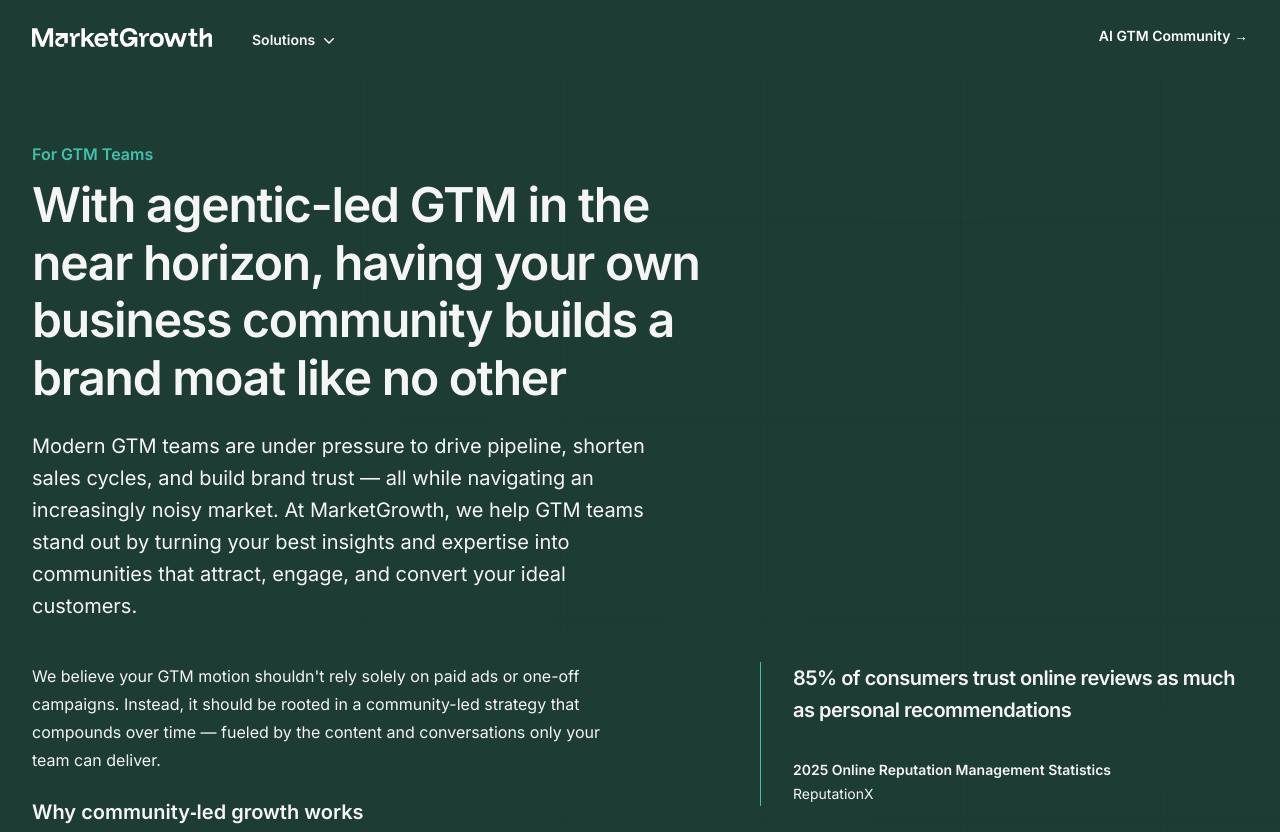
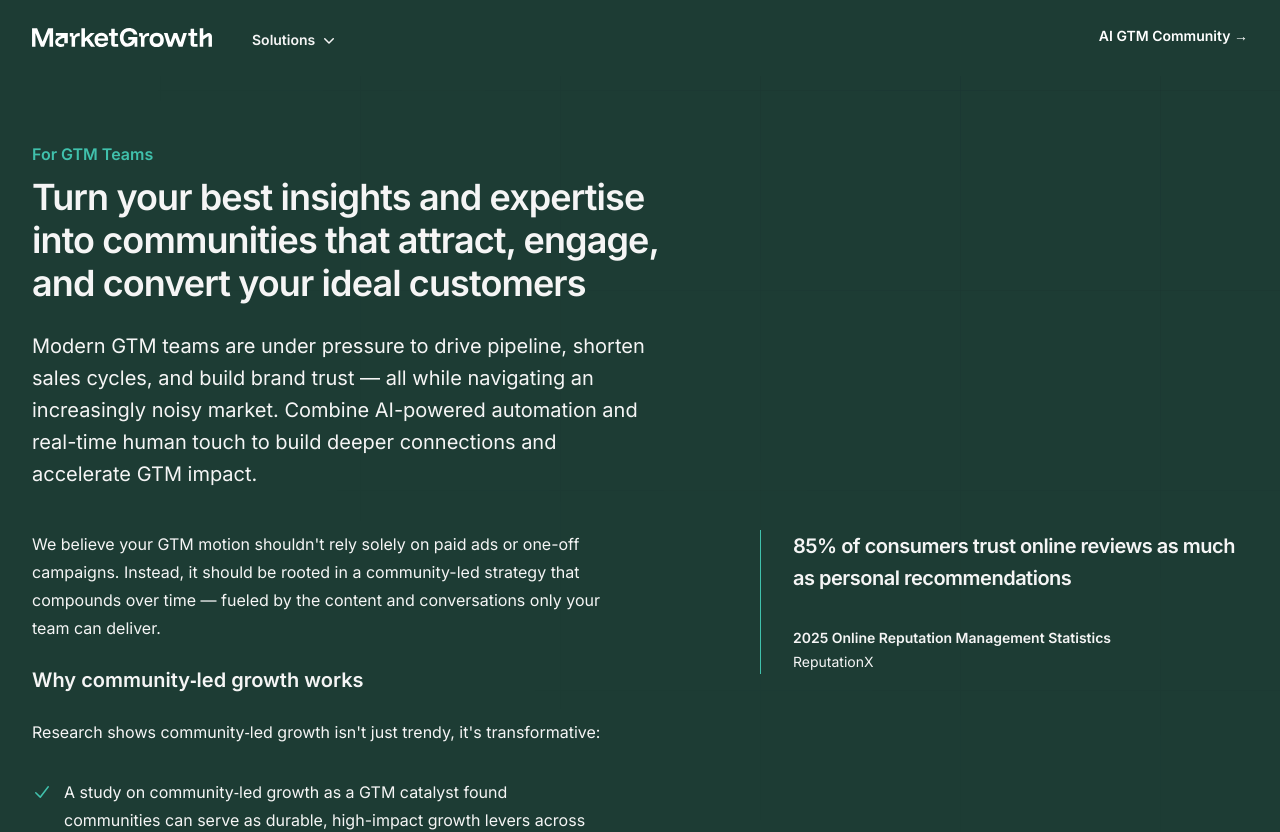
Before and after one commit to growthUx/mgio, a Next.js app: page /for-growing-teams in a window 1280 px wide. Shown: the top 832 px of the page. Built offline with nearby package versions, Linux system fonts and the light colour scheme.

Commit message:
Update ForGTMPage.jsx

```diff
--- a/src/app/for-growing-teams/ForGTMPage.jsx
+++ b/src/app/for-growing-teams/ForGTMPage.jsx
@@ -154,11 +154,11 @@ export default function ForGTMPage() {
           <div className="mx-auto max-w-7xl px-6 lg:px-8">
             <div className="mx-auto max-w-2xl lg:mx-0">
               <p className="text-base/7 font-semibold text-[#40C1AC]">For GTM Teams</p>
-              <h1 className="mt-2 text-4xl font-semibold tracking-tight leading-[1.2] text-pretty text-[#f5f5f5] sm:text-5xl">
-                With agentic-led GTM in the near horizon, having your own business community builds a brand moat like no other
+              <h1 className="mt-2 text-4xl font-semibold tracking-tight leading-[1.2] text-pretty text-[#f5f5f5] sm:text-4xl">
+                Turn your best insights and expertise into communities that attract, engage, and convert your ideal customers
               </h1>
               <p className="mt-6 text-xl/8 text-[#f5f5f5] pr-12">
-              Modern GTM teams are under pressure to drive pipeline, shorten sales cycles, and build brand trust &mdash; all while navigating an increasingly noisy market. At MarketGrowth, we help GTM teams stand out by turning your best insights and expertise into communities that attract, engage, and convert your ideal customers.
+              Modern GTM teams are under pressure to drive pipeline, shorten sales cycles, and build brand trust &mdash; all while navigating an increasingly noisy market. Combine AI-powered automation and real-time human touch to build deeper connections and accelerate GTM impact.
               </p>
             </div>
             <div className="mx-auto mt-16 grid max-w-2xl grid-cols-1 gap-x-8 gap-y-16 lg:mx-0 lg:mt-10 lg:max-w-none lg:grid-cols-12">
```
